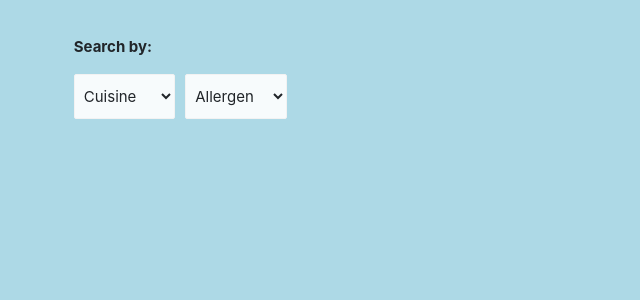
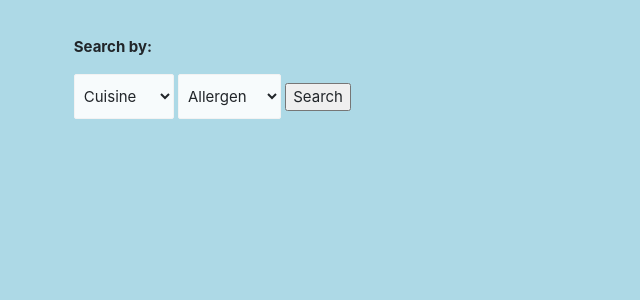
Before and after one commit to Code-Institute-Submissions/happy_cooking, a Flask app: page /recipes in a window 1280 px wide. Shown: the part 64-364 px from the top of the page, without its empty margins (0-640 px from the left). Run offline with Flask 2, Linux system fonts and the light colour scheme; data that the repository does not hold is empty; some libraries are stand-ins or nearby versions.

Commit message:
added buttons to search for cuisine and allergen in recipes page

```diff
--- a/templates/search.html
+++ b/templates/search.html
@@ -4,19 +4,28 @@
     <div class="search">
       <p class="hidden-xs"><b>Search by:</b></p>
       <div class="search-selectors">
-        <select class="search-selector js-search-filter-selector" data-filter="cuisine">
+        <form action="/recipes">
+          <div width="100%">
+            <div width="33%" style="display:inline-block">
+            <select class="search-selector js-search-filter-selector" data-filter="cuisine" name='cuisine' id='cuisine'>
               <option value='' disabled selected>Cuisine</option>
-          {% for item in cuisines_json.cuisine | sort %}
+              {% for item in cuisines_json.cuisine  %}
                 <option value="{{ item }}">{{ item | title }}</option>
               {% endfor %}
             </select>
-        <select class="search-selector js-search-filter-selector" data-filter="allergen">
+            </div>
+            <div width="33%" style="display:inline-block">
+            <select class="search-selector js-search-filter-selector" data-filter="allergen" name='allergen' id='allergen'>
               <option value='' selected>Allergen</option>
               {% for item in allerges_json.allergen | sort %}
                 <option value="{{ item }}">{{ item | title }}</option>
               {% endfor %}
             </select>
             </div>
+           <input type="submit" value="Search"/>
+       </div>
+      </form>
+      </div>
     </div>
   </div>
 </div>
```
Lines whose indentation alone changed are shown as unchanged.
